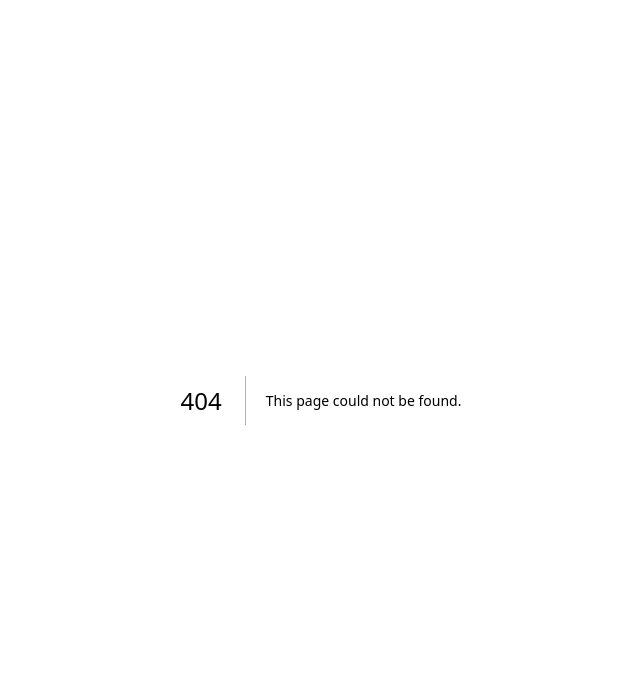
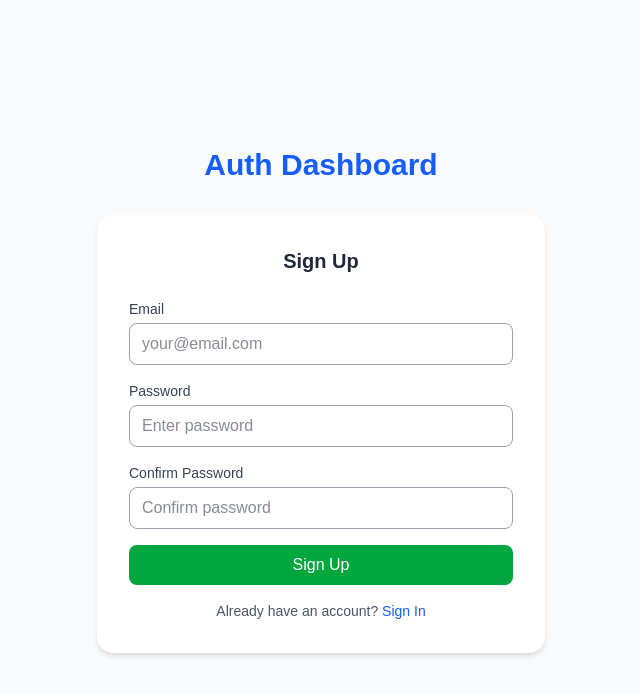
Before and after one commit to kNicholas-8761/auth-dashboard, a Next.js app: page /signup in a window 1280 px wide. Before the commit this address had no page. Shown: the top 694 px of the page, without its empty margins (319-959 px from the left). Built offline with nearby package versions, Linux system fonts and the light colour scheme.

Commit message:
add signup page with basic validation and mock registration

```diff
--- /dev/null
+++ b/src/app/signup/page.tsx
@@ -0,0 +1,120 @@
+"use client";
+
+import { useState } from "react";
+import { useDispatch } from "react-redux";
+import { login } from "../../store/authSlice";
+import { useRouter } from "next/navigation";
+
+export default function SignupPage() {
+  const [email, setEmail] = useState("");
+  const [password, setPassword] = useState("");
+  const [confirmPassword, setConfirmPassword] = useState("");
+  const [error, setError] = useState("");
+
+  const dispatch = useDispatch();
+  const router = useRouter();
+
+  function handleSubmit(e: React.FormEvent) {
+    e.preventDefault();
+    setError("");
+
+    // Basic validation
+    if (!email.includes("@")) {
+      setError("Invalid email address");
+      return;
+    }
+    if (password.length < 6) {
+      setError("Password must be at least 6 characters");
+      return;
+    }
+    if (password !== confirmPassword) {
+      setError("Passwords do not match");
+      return;
+    }
+
+    // Mock registration → log user in immediately
+    dispatch(login({ token: "fake-jwt-token", user: { name: email } }));
+    router.push("/dashboard");
+  }
+
+  return (
+    <div className="flex min-h-screen flex-col items-center justify-center bg-gray-50">
+      <h1 className="mb-8 text-3xl font-bold text-blue-600">Auth Dashboard</h1>
+
+      <div className="w-full max-w-md rounded-2xl bg-white p-8 shadow-md">
+        <h2 className="mb-6 text-xl font-semibold text-center text-gray-800">
+          Sign Up
+        </h2>
+
+        <form onSubmit={handleSubmit} className="space-y-4">
+          {/* Email */}
+          <div>
+            <label className="block text-sm font-medium text-gray-700">
+              Email
+            </label>
+            <input
+              type="email"
+              className="mt-1 w-full rounded-lg border border-gray-400 px-3 py-2 text-gray-900
+                         focus:border-blue-500 focus:outline-none focus:ring-1 focus:ring-blue-500"
+              value={email}
+              onChange={(e) => setEmail(e.target.value)}
+              placeholder="your@email.com"
+              required
+            />
+          </div>
+
+          {/* Password */}
+          <div>
+            <label className="block text-sm font-medium text-gray-700">
+              Password
+            </label>
+            <input
+              type="password"
+              className="mt-1 w-full rounded-lg border border-gray-400 px-3 py-2 text-gray-900
+                         focus:border-blue-500 focus:outline-none focus:ring-1 focus:ring-blue-500"
+              value={password}
+              onChange={(e) => setPassword(e.target.value)}
+              placeholder="Enter password"
+              required
+            />
+          </div>
+
+          {/* Confirm Password */}
+          <div>
+            <label className="block text-sm font-medium text-gray-700">
+              Confirm Password
+            </label>
+            <input
+              type="password"
+              className="mt-1 w-full rounded-lg border border-gray-400 px-3 py-2 text-gray-900
+                         focus:border-blue-500 focus:outline-none focus:ring-1 focus:ring-blue-500"
+              value={confirmPassword}
+              onChange={(e) => setConfirmPassword(e.target.value)}
+              placeholder="Confirm password"
+              required
+            />
+          </div>
+
+          {/* Error message */}
+          {error && <p className="text-sm text-red-500">{error}</p>}
+
+          {/* Submit */}
+          <button
+            type="submit"
+            className="w-full rounded-lg bg-green-600 px-4 py-2 font-medium text-white hover:bg-green-700"
+          >
+            Sign Up
+          </button>
+        </form>
+
+        {/* Link back to login */}
+        <p className="mt-4 text-sm text-center text-gray-600">
+          Already have an account?{" "}
+          <a href="/login" className="text-blue-600 hover:underline">
+            Sign In
+          </a>
+        </p>
+      </div>
+    </div>
+  );
+}
```
